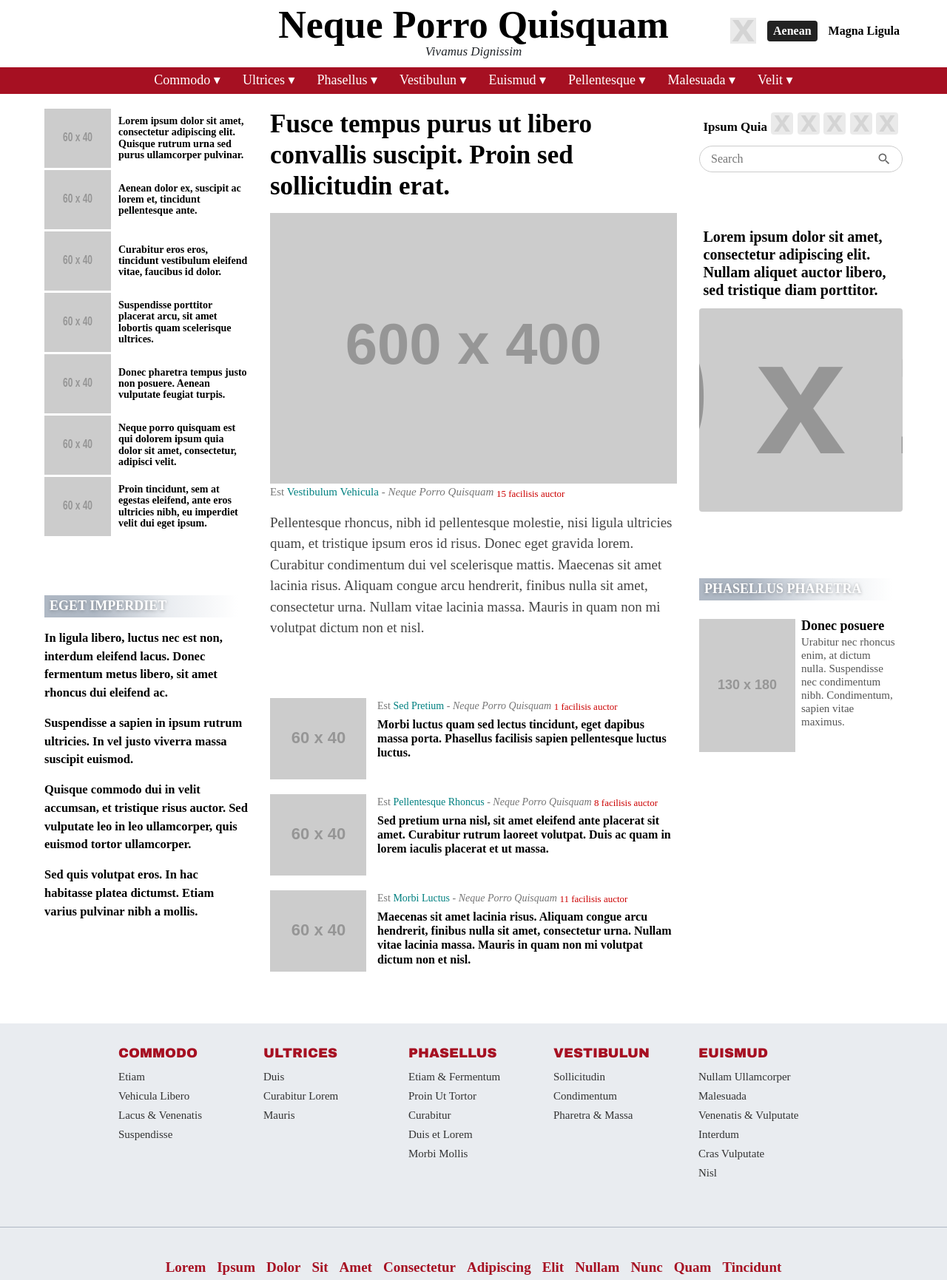
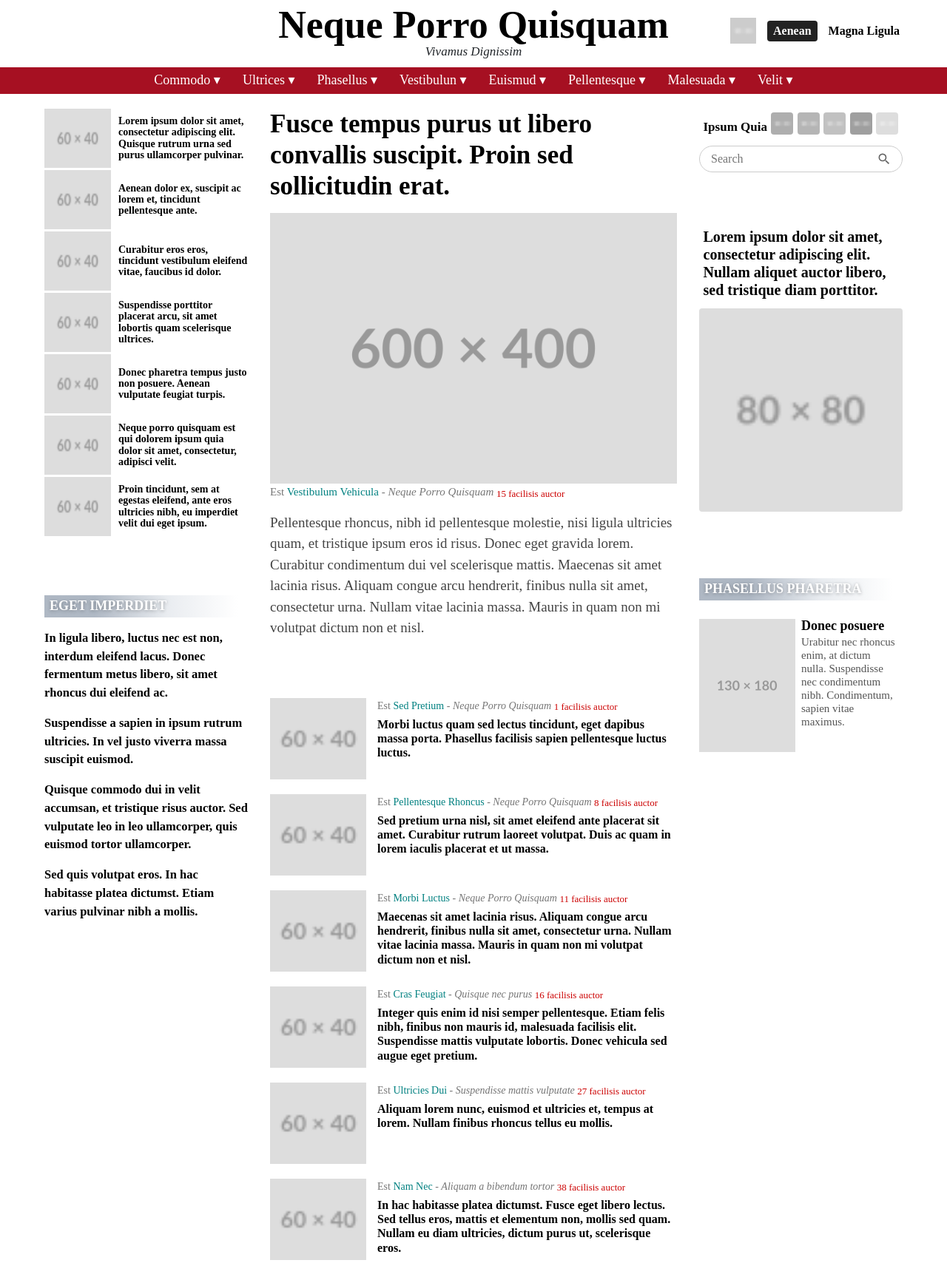
Before and after one commit to gijadz/WashingtonTimes, a website built with webpack: page index.html in a window 1280 px wide. Shown: the part 7-1738 px from the top of the page at 74% size. Built offline with nearby package versions, Linux system fonts and the light colour scheme; placeholder pictures from the web are drawn by us.

Commit message:
Commit: Immagini salvate.

```diff
--- a/index.html
+++ b/index.html
@@ -43,7 +43,7 @@
   <!--icone in alto a destra-->
   <div class="icone">
     <a title="mailbox" aria-label="Mailbox">
-      <img src="https://placehold.co/5x5/grey/ffffff" id="mailbox" alt="Mailbox">
+      <img src="img/mailbox.png" id="mailbox" alt="Mailbox">
     </a>
 
     <!--creazione bottone Aenan-->
@@ -185,36 +185,36 @@
   <aside class="barra-sinistra">
       <!--articoli in alto a sinistra-->
     <article class="mini-news">
-      <img src="https://placehold.co/60x40?text=First+News" alt="First News Placeholder">
+      <img src="img/news.png" alt="First News Placeholder">
       <h2>Lorem ipsum dolor sit amet, consectetur adipiscing elit.
         Quisque rutrum urna sed purus ullamcorper pulvinar.</h2>
     </article>
     <article class="mini-news">
-      <img src="https://placehold.co/60x40?text=Second+News" alt="Second News Placeholder">
+      <img src="img/news.png" alt="Second News Placeholder">
       <h2>Aenean dolor ex, suscipit ac lorem et, tincidunt pellentesque ante.</h2>
     </article>
     <article class="mini-news">
-      <img src="https://placehold.co/60x40?text=Third+News" alt="Third News Placeholder">
+      <img src="img/news.png" alt="Third News Placeholder">
       <h2>Curabitur eros eros, tincidunt vestibulum eleifend vitae, faucibus
         id dolor.</h2>
     </article>
     <article class="mini-news">
-      <img src="https://placehold.co/60x40?text=Fourth+News" alt="Fourth News Placeholder">
+      <img src="img/news.png" alt="Fourth News Placeholder">
       <h2>Suspendisse porttitor placerat arcu, sit amet lobortis quam
         scelerisque ultrices.</h2>
     </article>
     <article class="mini-news">
-      <img src="https://placehold.co/60x40?text=Fifth+News" alt="Fifth News Placeholder">
+      <img src="img/news.png" alt="Fifth News Placeholder">
       <h2>Donec pharetra tempus justo non posuere.
         Aenean vulputate feugiat turpis.</h2>
     </article>
       <article class="mini-news">
-        <img src="https://placehold.co/60x40?text=Sixth+News" alt="Sixth News Placeholder">
+        <img src="img/news.png" alt="Sixth News Placeholder">
         <h2>Neque porro quisquam est qui dolorem ipsum quia dolor sit amet,
           consectetur, adipisci velit.</h2>
       </article>
       <article class="mini-news">
-        <img src="https://placehold.co/60x40?text=Seventh+News" alt="Seventh News Placeholder">
+        <img src="img/news.png" alt="Seventh News Placeholder">
         <h2>Proin tincidunt, sem at egestas eleifend, ante eros
           ultricies nibh, eu imperdiet velit dui eget ipsum.</h2>
       </article>
@@ -240,7 +240,7 @@
     <!--articolo principale-->
     <h2>Fusce tempus purus ut libero convallis suscipit.
       Proin sed sollicitudin erat. </h2>
-    <img src="https://placehold.co/600x400?text=Main\nNews" class="foto" alt="Main News Placeholder">
+    <img src="img/main.png" class="foto" alt="Main News Placeholder">
     <p>Est <a href="#" class="autore">Vestibulum Vehicula</a>
       - <i>Neque Porro Quisquam</i> <sub> 15 facilisis auctor</sub></p>
     <p id="paragrafo">Pellentesque rhoncus, nibh id pellentesque molestie, nisi
@@ -254,7 +254,7 @@
     <!--mini articoli centrali più in basso rispetto alla principale-->
     <!--UNO-->
     <article class="mini">
-      <img src="https://placehold.co/60x40?text=Mini+News+1" alt="Mini News 1">
+      <img src="img/mini.png" alt="Mini News 1">
       <div class="testo-notizia">
         <p>Est <a href="#" class="autore">Sed Pretium</a>
           - <i>Neque Porro Quisquam</i> <sub> 1 facilisis auctor</sub>
@@ -266,7 +266,7 @@
     </article>
     <!--DUE-->
     <article class="mini">
-      <img src="https://placehold.co/60x40?text=Mini+News+2" alt="Mini News 2">
+      <img src="img/mini.png" alt="Mini News 2">
       <div class="testo-notizia">
         <p>Est <a href="#" class="autore">Pellentesque Rhoncus</a>
           - <i>Neque Porro Quisquam</i> <sub> 8 facilisis auctor</sub>
@@ -279,7 +279,7 @@
     </article>
     <!--TRE-->
     <article class="mini">
-      <img src="https://placehold.co/60x40?text=Mini+News+3" alt="Mini News 3">
+      <img src="img/mini.png" alt="Mini News 3">
       <div class="testo-notizia">
         <p>Est <a href="#" class="autore">Morbi Luctus</a>
           - <i>Neque Porro Quisquam</i> <sub> 11 facilisis auctor</sub>
@@ -290,17 +290,52 @@
           Mauris in quam non mi volutpat dictum non et nisl. </h2>
       </div>
     </article>
+    <article class="mini">
+      <img src="img/mini.png" alt="Mini News 4">
+      <div class="testo-notizia">
+        <p>Est <a href="#" class="autore">Cras Feugiat</a>
+          - <i>Quisque nec purus</i> <sub> 16 facilisis auctor</sub>
+        </p>
+
+        <h2>Integer quis enim id nisi semper pellentesque.
+          Etiam felis nibh, finibus non mauris id, malesuada facilisis elit.
+          Suspendisse mattis vulputate lobortis. Donec vehicula sed augue eget pretium. </h2>
+      </div>
+    </article>
+    <article class="mini">
+      <img src="img/mini.png" alt="Mini News 5">
+      <div class="testo-notizia">
+        <p>Est <a href="#" class="autore">Ultricies Dui</a>
+          - <i>Suspendisse mattis vulputate</i> <sub> 27 facilisis auctor</sub>
+        </p>
+
+        <h2>Aliquam lorem nunc, euismod et ultricies et, tempus at lorem.
+          Nullam finibus rhoncus tellus eu mollis. </h2>
+      </div>
+    </article>
+    <article class="mini">
+      <img src="img/mini.png" alt="Mini News 6">
+      <div class="testo-notizia">
+        <p>Est <a href="#" class="autore">Nam Nec</a>
+          - <i>Aliquam a bibendum tortor</i> <sub> 38 facilisis auctor</sub>
+        </p>
+
+        <h2>In hac habitasse platea dictumst. Fusce eget libero lectus.
+          Sed tellus eros, mattis et elementum non, mollis sed quam.
+          Nullam eu diam ultricies, dictum purus ut, scelerisque eros. </h2>
+      </div>
+    </article>
   </section>
 
   <aside class="barra-destra">
     <!--icone colorate-->
     <div class="ipsum-quia">
       <span>Ipsum Quia</span>
-      <img src="https://placehold.co/6x6/red/white" class="pics" title="faucibus" alt="Faucibus icon">
-      <img src="https://placehold.co/6x6/magenta/white" class="pics" title="porttitor" alt="Porttitor icon">
-      <img src="https://placehold.co/6x6/teal/white" class="pics" title="tincidunt" alt="Tincidunt icon">
-      <img src="https://placehold.co/6x6/blue/white" class="pics" title="sodales" alt="Sodales icon">
-      <img src="https://placehold.co/6x6/orange/white" class="pics" title="adipiscing" alt="Adipiscing icon">
+      <img src="img/red.png" class="pics" title="faucibus" alt="Faucibus icon">
+      <img src="img/magenta.png" class="pics" title="porttitor" alt="Porttitor icon">
+      <img src="img/teal.png" class="pics" title="tincidunt" alt="Tincidunt icon">
+      <img src="img/blue.png" class="pics" title="sodales" alt="Sodales icon">
+      <img src="img/orange.png" class="pics" title="adipiscing" alt="Adipiscing icon">
     </div>
     <!--barra di ricerca-->
     <div class="barra-cerca">
@@ -315,7 +350,7 @@
     <div class="foto-laterale">
       <h2>Lorem ipsum dolor sit amet, consectetur adipiscing elit.
         Nullam aliquet auctor libero, sed tristique diam porttitor.</h2>
-      <img src="https://placehold.co/10x10?text=Side\nNews" class="player" alt="Side News Placeholder">
+      <img src="img/side.png" class="player" alt="Side News Placeholder">
     </div>
 
     <!--riuso la class .popular per riprendere lo spazio extra ed il rettangolo sfumato senza crearne un'altra-->
@@ -325,7 +360,7 @@
       </div>
       <!--articolo di "giornale" (paper of the day)-->
       <div class="paper-section">
-        <img src="https://placehold.co/130x180?text=Paper+Of+The+Day" class="paper-img" alt="Paper of the day">
+        <img src="img/paperoftheday.png" class="paper-img" alt="Paper of the day">
         <div class="paper-testo">
           <h3><strong>Donec posuere</strong></h3>
           <p>Urabitur nec rhoncus enim, at dictum nulla.
@@ -338,7 +373,11 @@
 
 </main>
 
+
+
 <footer id="footer-background"> <!--rettangolo con sfondo grigio-->
+
+
   <div class="footer-container"><!--conterra tutto il testo-->
     <div class="footer-column"> <!--divide in colonne la prima metà del footer-->
 
```
Also changed, not shown: img/blue.png (added), img/magenta.png (added), img/mailbox.png (added), img/main.png (added), img/mini.png (added), img/news.png (added), img/orange.png (added), img/paperoftheday.png (added), img/red.png (added), img/side.png (added), img/teal.png (added).
